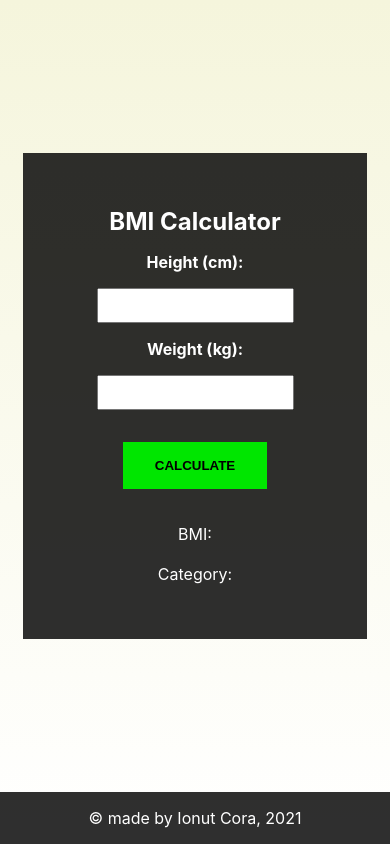
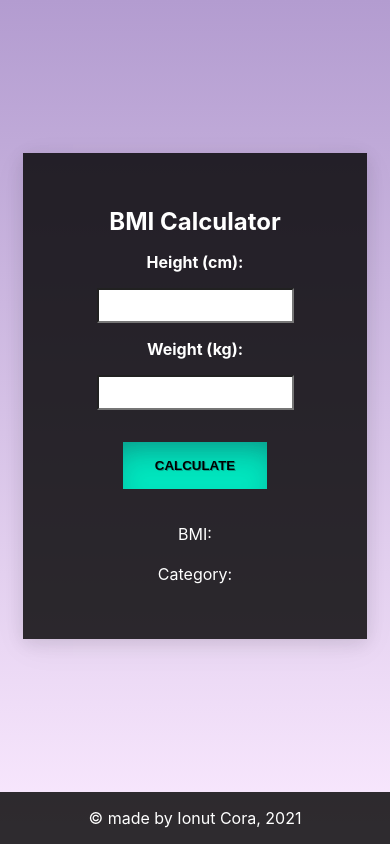
Before and after one commit to Ionut-Cora/bmi-calculator, a React (Create React App) app: page / in a window 390 px wide. Built offline with nearby package versions, Linux system fonts and the light colour scheme.

Commit message:
style commit

```diff
--- a/src/App.css
+++ b/src/App.css
@@ -64,6 +64,7 @@ form {
   width: 25%;
   min-height: 50%;
   margin: auto;
+  box-shadow: rgba(17, 17, 26, 0.1) 0px 4px 16px, rgba(17, 17, 26, 0.05) 0px 8px 32px;
 }
 
 .calculator h1,
@@ -75,6 +76,7 @@ form {
 .calculator input {
   margin: 1rem 0;
   padding: 0.5rem;
+  border-radius: 5px;
 }
 
 .calculator input:focus {
@@ -82,16 +84,18 @@ form {
 }
 
 #submit-button {
-  background-color: #00e600;
+  background-color: #00e6bf;
   font-weight: bold;
   border: 0;
   border-radius: 5px;
   text-transform: uppercase;
   padding: 1rem 2rem;
+  box-shadow: rgba(50, 50, 93, 0.25) 0px 15px 30px -12px inset, rgba(0, 0, 0, 0.3) 0px 18px 36px -18px inset;
+  text-shadow: 1px 1px rgba(14, 30, 37, 0.32);
 }
 
 #submit-button:hover {
-  background-color: #00b300;
+  background-color: #00C9A7;
   cursor: pointer;
 }
 
@@ -132,6 +136,7 @@ footer {
   }
 
   .calculator,
+  .calculator input,
   #submit-button {
     border-radius: 0;
   }
--- a/src/App.js
+++ b/src/App.js
@@ -35,31 +35,31 @@ class App extends React.Component {
 
     if (totalPrecision <= 18.5) {
       this.setState({type: "Underweight"});
-      wallpaper.style.backgroundImage = 'linear-gradient(blue, lightblue)';
+      wallpaper.style.backgroundImage = 'linear-gradient(#2C73D2, #D5ECF5)';
     } else if (totalPrecision > 18.5 && totalPrecision <= 24.9) {
       this.setState({type: "Healthy Weight"});
-      wallpaper.style.backgroundImage = 'linear-gradient(green, yellow)';
+      wallpaper.style.backgroundImage = 'linear-gradient(#00C9A7, #F9F871)';
     } else if (totalPrecision >= 25 && totalPrecision <= 29.9) {
       this.setState({type: "Overweight"});
-      wallpaper.style.backgroundImage = 'linear-gradient(orange, yellow)';
+      wallpaper.style.backgroundImage = 'linear-gradient(#FFC75F, #F9F871)';
     } else if (totalPrecision >= 30) {
       this.setState({type: "Obese"});
-      wallpaper.style.backgroundImage = 'linear-gradient(red, orange)';
+      wallpaper.style.backgroundImage = 'linear-gradient(#D43725, #FFC75F)';
     } else {
       this.setState({type: ""});
-      wallpaper.style.backgroundImage = 'linear-gradient(beige, white)';
+      wallpaper.style.backgroundImage = 'linear-gradient(#B39CD0, #FBEAFF)';
     }
 
     if (this.state.height === "") {
       heightEnter.style.display = 'block';
-      wallpaper.style.backgroundImage = 'linear-gradient(beige, white)';
+      wallpaper.style.backgroundImage = 'linear-gradient(#B39CD0, #FBEAFF)';
     } else {
       heightEnter.style.display = 'none';
     }
 
     if (this.state.weight === "") {
       weightEnter.style.display = 'block';
-      wallpaper.style.backgroundImage = 'linear-gradient(beige, white)';
+      wallpaper.style.backgroundImage = 'linear-gradient(#B39CD0, #FBEAFF)';
     } else {
       weightEnter.style.display = 'none';
     }
--- a/src/index.css
+++ b/src/index.css
@@ -6,7 +6,7 @@ body {
   -webkit-font-smoothing: antialiased;
   -moz-osx-font-smoothing: grayscale;
   height: 100vh;
-  background-image: linear-gradient(beige, white);
+  background-image: linear-gradient(#B39CD0, #FBEAFF);
 }
 
 code {
```
